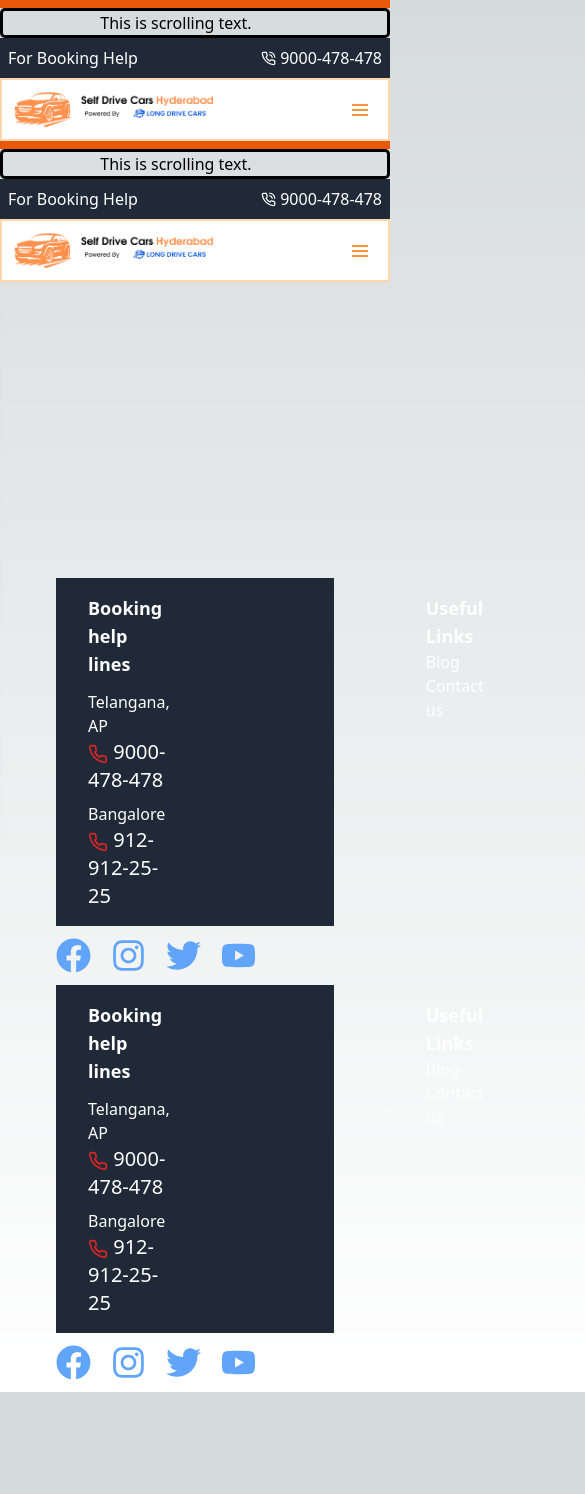
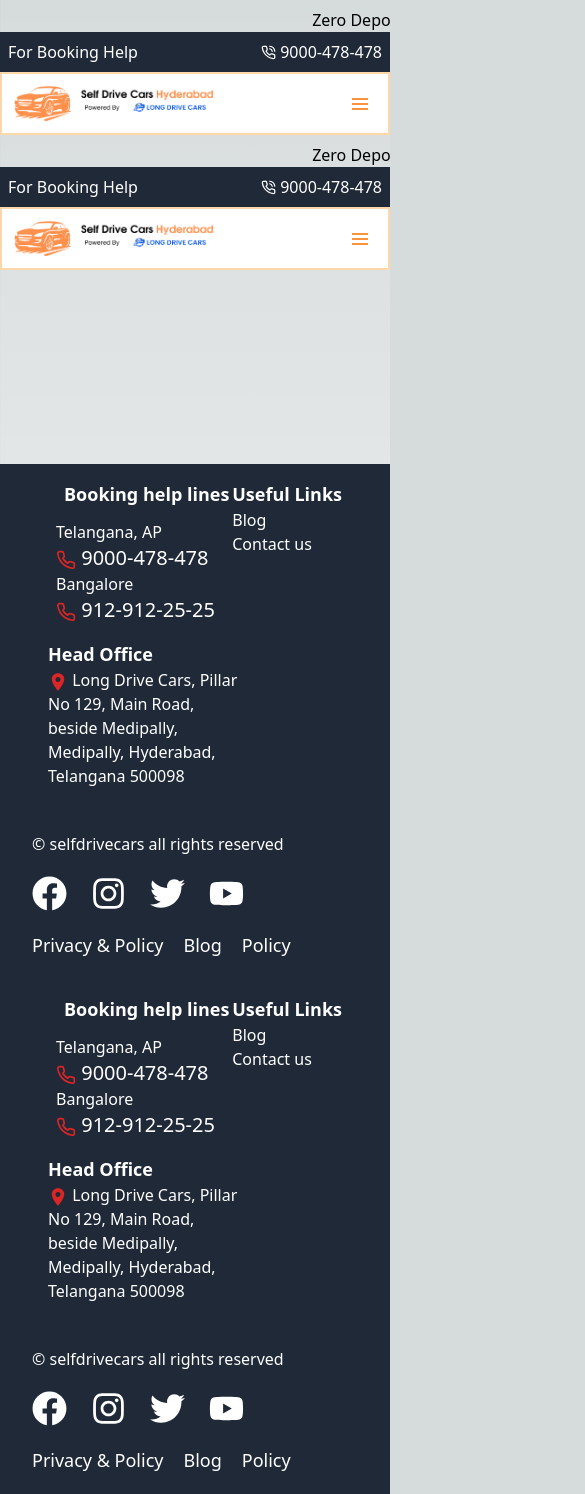
Before and after one commit to sonusatish34/sampleldc, a Next.js app: page /components/Layout/Layout in a window 390 px wide. Shown: the top 1494 px of the page, 585 px wide, since content can reach past the window. Before the commit the page ends 1392 px from the top, so only its background shows below. Built offline with nearby package versions, Linux system fonts and the light colour scheme.

Commit message:
mobile respp

```diff
--- a/pages/components/Footer/Footer.js
+++ b/pages/components/Footer/Footer.js
@@ -7,21 +7,21 @@ import { IoLocationSharp } from "react-icons/io5";
 
 function Footer() {
     return (
-        <div className='px-14'>
-            <footer className="flex gap-x-64 bg-gray-800 text-white p-4">
+        <div className='px-8 bg-gray-800'>
+            <footer className="flex flex-wrap md:gap-x-24 justify-between gap-y-4 xl:gap-x-64 bg-gray-800 text-white p-4">
                 <div>
                     <h2 className='text-left pl-4 pb-3 text-lg font-bold'>Booking help lines</h2>
-                    <div className='flex flex-col text-left pl-2 gap-2'>
+                    <div className='fl  ex flex-col text-left gap-2'>
                         <div className='flex items-center'>
                             <ul className='ml-2'>
                                 <li>Telangana, AP</li>
-                                <li className=' text-xl'><span><FiPhone size={20} className='text-red-600 inline'/></span> 9000-478-478</li>
+                                <li className=' text-xl'><span><FiPhone size={20} className='text-red-600 inline' /></span> 9000-478-478</li>
                             </ul>
                         </div>
                         <div className='flex items-center'>
                             <ul className='ml-2'>
                                 <li>Bangalore</li>
-                                <li className=' text-xl'><span><FiPhone size={20} className='text-red-600 inline'/></span> 912-912-25-25</li>
+                                <li className=' text-xl'><span><FiPhone size={20} className='text-red-600 inline' /></span> 912-912-25-25</li>
                             </ul>
                         </div>
                     </div>
@@ -40,22 +40,30 @@ function Footer() {
                     <h2 className='font-bold text-lg'>Head Office</h2>
                     <ul>
 
-                        <li className='w-48'> <span><IoLocationSharp size={20} className='text-red-600 inline'/></span> <p className='inline'> Long Drive Cars, Pillar No 129, Main Road, beside Medipally,
+                        <li className='w-48'> <span><IoLocationSharp size={20} className='text-red-600 inline' /></span> <p className='inline'> Long Drive Cars, Pillar No 129, Main Road, beside Medipally,
                             Medipally, Hyderabad, Telangana 500098
                         </p></li>
                     </ul>
                 </div>
             </footer>
             <div>
-                    <ul className='flex items-start py-3 gap-5'>
-                        {/* <li><h1 className=''>@longdrivecars</h1></li> */}
-                        <li className='text-blue-400'><FaFacebook size={35} /></li>
-                        <li className='text-blue-400'><FaInstagram size={35} /></li>
-                        <li className='text-blue-400'><FaTwitter size={35} /></li>
-                        <li className='text-blue-400'><FaYoutube size={35} /></li>
+                <ul className='flex flex-wrap items-center justify-between py-5 gap-5 text-white flex-grow'>
+                    <li>© selfdrivecars all rights reserved</li>
+                    <li className='flex gap-6'>
 
-                    </ul>
-                </div>
+                    <p className='hover:text-blue-500'><FaFacebook size={35} /></p>
+                    <p className='hover:text-pink-500'><FaInstagram size={35} /></p>
+                    <p className='hover:text-blue-300'><FaTwitter size={35} /></p>
+                    <p className='hover:text-red-500'><FaYoutube size={35} /></p>
+                    </li>
+                    <li className='flex gap-5 font-medium text-lg'>
+                        <p className='hover:text-blue-500 cursor-pointer'>Privacy & Policy</p>
+                        <p className='hover:text-blue-500 cursor-pointer'>Blog</p>
+                        <p className='hover:text-blue-500 cursor-pointer'> Policy</p>
+                    </li>
+
+                </ul>
+            </div>
         </div>
     )
 }
--- a/pages/components/Hamburger/HamburgerMenu.js
+++ b/pages/components/Hamburger/HamburgerMenu.js
@@ -36,14 +36,13 @@ const HamburgerMenu = () => {
   return (
     <div>
       <mainhead>
-        <div className="bg-orange-600 p-1 ">
+        <div className="p-1 ">
         </div>
         <div className={styles.scrollContainer}>
           <div className={styles.scrollText}>
-            This is scrolling text.<div></div>
+            Zero Deposit Unlimited Kilometers<div></div>
           </div>
         </div>
-
       </mainhead>
       <subhead>
         <div className="bg-gray-800 flex justify-between  text-white text-base p-2">
--- a/pages/components/Hamburger/HamburgerMenu.module.css
+++ b/pages/components/Hamburger/HamburgerMenu.module.css
@@ -1,48 +1,21 @@
 .scrollContainer {
-  border: 3px solid black;
   border-radius: 5px;
   overflow: hidden;
+  white-space: nowrap; /* Prevent line breaks */
+  box-sizing: border-box; /* Ensure padding and border are included in the element's total width and height */
 }
 
 .scrollText {
-  -moz-transform: translateX(100%);
-  -webkit-transform: translateX(100%);
-  transform: translateX(100%);
-
-  -moz-animation: my-animation 15s linear infinite;
-  -webkit-animation: my-animation 15s linear infinite;
-  animation: my-animation 15s linear infinite;
+  display: inline-block; /* Ensure the text is inline to scroll */
+  padding-left: 100%; /* Start from the right */
+  animation: scroll-text 10s linear infinite; /* Infinite scrolling animation */
 }
 
-/* for Firefox */
-@-moz-keyframes my-animation {
+@keyframes scroll-text {
   from {
-    -moz-transform: translateX(100%);
+    transform: translateX(100%); /* Start from the right */
   }
   to {
-    -moz-transform: translateX(-100%);
+    transform: translateX(-100%); /* End at the left */
   }
 }
-
-/* for Chrome */
-@-webkit-keyframes my-animation {
-  from {
-    -webkit-transform: translateX(100%);
-  }
-  to {
-    -webkit-transform: translateX(-100%);
-  }
-}
-
-@keyframes my-animation {
-  from {
-    -moz-transform: translateX(100%);
-    -webkit-transform: translateX(100%);
-    transform: translateX(100%);
-  }
-  to {
-    -moz-transform: translateX(-100%);
-    -webkit-transform: translateX(-100%);
-    transform: translateX(-100%);
-  }
-}
--- a/pages/components/HomePage/Homepage.js
+++ b/pages/components/HomePage/Homepage.js
@@ -40,13 +40,13 @@ export default function Homepage({ data }) {
     <div className=" min-h-screen">
       <div>
         <div className='h-screen bg-cover bg-no-repeat bg-center ' style={{ backgroundImage: `url(${backgroundImage})` }}>
-          <div className='pl-20 pt-72 text-left'>
-            <h2 className="px-1 pb-3 font-bold text-5xl" data-wow-delay="50ms" data-wow-duration="200ms">
+          <div className='md:pl-20 md:pt-72 pt-10 text-left'>
+            <h2 className="px-1 pb-3 font-bold md:text-5xl" data-wow-delay="50ms" data-wow-duration="200ms">
               Zero Deposit</h2>
-            <h2 className="px-1 pb-7 font-bold text-4xl" data-wow-delay="50ms" data-wow-duration="200ms">
+            <h2 className="px-1 pb-7 font-bold md:text-4xl" data-wow-delay="50ms" data-wow-duration="200ms">
               Unlimited Kilometers</h2>
 
-            <button className='my-2 rounded-lg p-2 mb-52 bg-blue-700 text-white text-lg'>Go to Listing</button>
+            <button className='my-2 rounded-lg p-2 mb-52 bg-blue-700 text-white md:text-lg'>Go to Listing</button>
           </div>
         </div>
       </div>
@@ -56,7 +56,7 @@ export default function Homepage({ data }) {
           <p className='py-3 text-7xl'>Browse By Brand </p>
 
         </div>
-        <div className='brands flex justify-center items-center flex-wrap p-6 gap-3 w-max container'>
+        <div className='brands flex justify-center items-center flex-wrap p-6 gap-3 lg:w-max container'>
           <div className='p-2 bg-white rounded-sm w-40 h-52 flex justify-center items-center flex-col hover:scale-110 hover:border border-blue-300 '>
             <Image
               src={mahindra}
```
